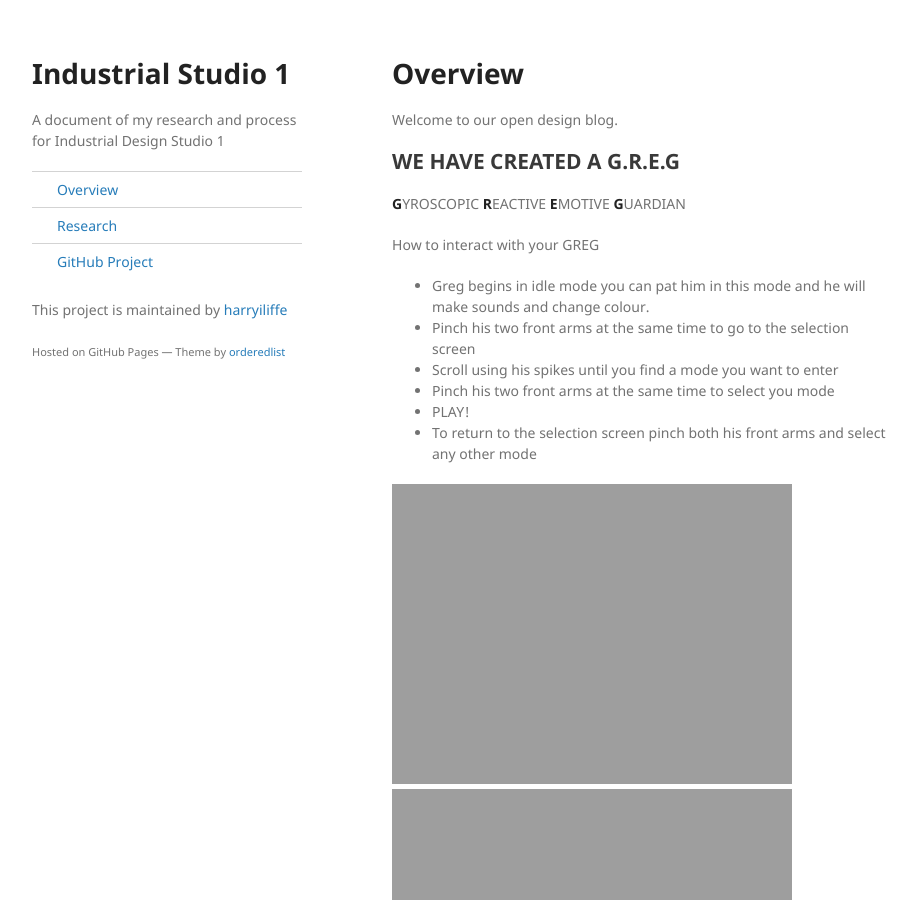
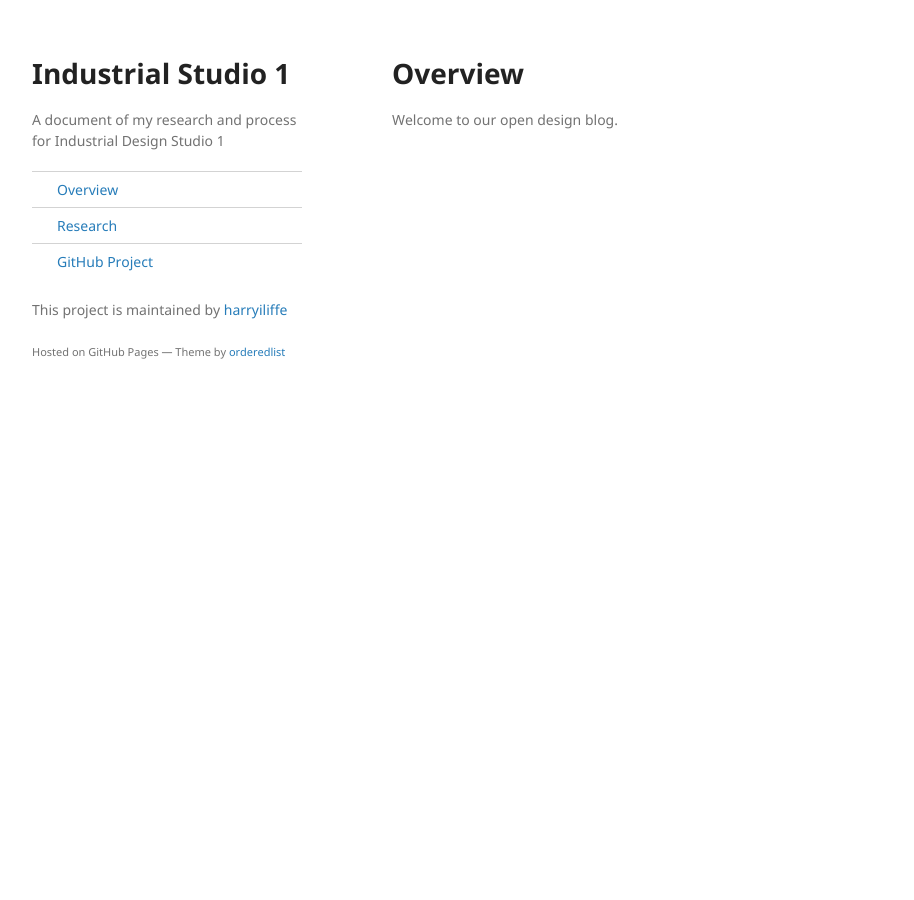
Before and after one commit to harryiliffe/industrial-design-2018, a Jekyll site: the page built from docs/index.md, in a window 1280 px wide and 900 px high. Shown: the whole window, without its empty margins (178-1092 px from the left). Built offline with Jekyll 4.4.1, drawn with Linux system fonts in a browser that asks for light colours.

Commit message:
edited docs

```diff
--- a/docs/_includes/navigation.html
+++ b/docs/_includes/navigation.html
@@ -9,5 +9,5 @@
             <li class="nav-link" ><a data-order="{{ page.order }}" href="{{ site.baseurl }}{{ page.url }}">{{ page.title }}</a></li>
         {% endfor %}
     {% endfor %}
-    <li class="nav-header"><a  href="https://github.com/harryiliffe/open-design-2018">GitHub Project</a></li>
+    <li class="nav-header"><a  href="https://github.com/harryiliffe/industrial-design-2018">GitHub Project</a></li>
 </ul>
--- a/docs/index.md
+++ b/docs/index.md
@@ -4,27 +4,3 @@ layout: default
 ---
 
 Welcome to our open design blog.
-
-## WE HAVE CREATED A G.R.E.G
-**G**YROSCOPIC **R**EACTIVE **E**MOTIVE **G**UARDIAN
-
-How to interact with your GREG
-
-  - Greg begins in idle mode you can pat him in this mode and he will make sounds and change colour.
-  - Pinch his two front arms at the same time to go to the selection screen
-  - Scroll using his spikes until you find a mode you want to enter
-  - Pinch his two front arms at the same time to select you mode
-  - PLAY!
-  - To return to the selection screen pinch both his front arms and select any other mode
-
-![Form]({{site.imageurl}}/final/1.jpg)
-![Form]({{site.imageurl}}/final/2.jpg)
-![Form]({{site.imageurl}}/final/3.jpg)
-![Form]({{site.imageurl}}/final/4.jpg)
-![Form]({{site.imageurl}}/final/5.jpg)
-![Form]({{site.imageurl}}/final/6.jpg)
-![Form]({{site.imageurl}}/final/7.jpg)
-![Form]({{site.imageurl}}/final/8.jpg)
-![Form]({{site.imageurl}}/final/9.jpg)
-![Form]({{site.imageurl}}/final/a.jpg)
-![Form]({{site.imageurl}}/final/b.jpg)
```
